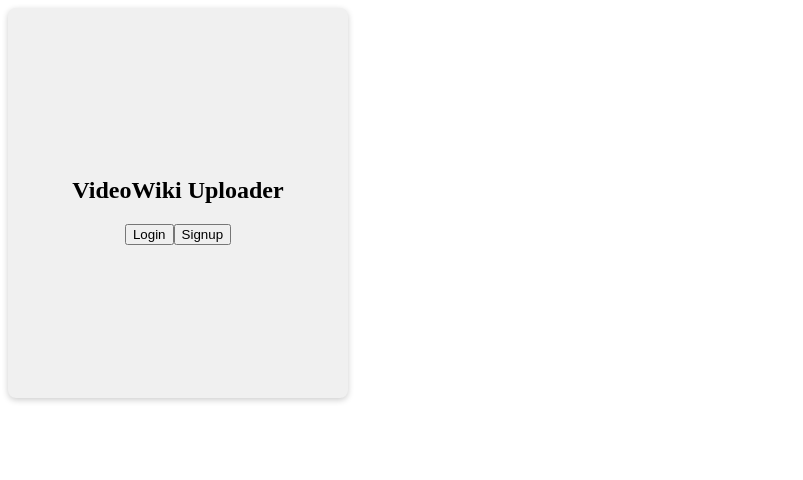
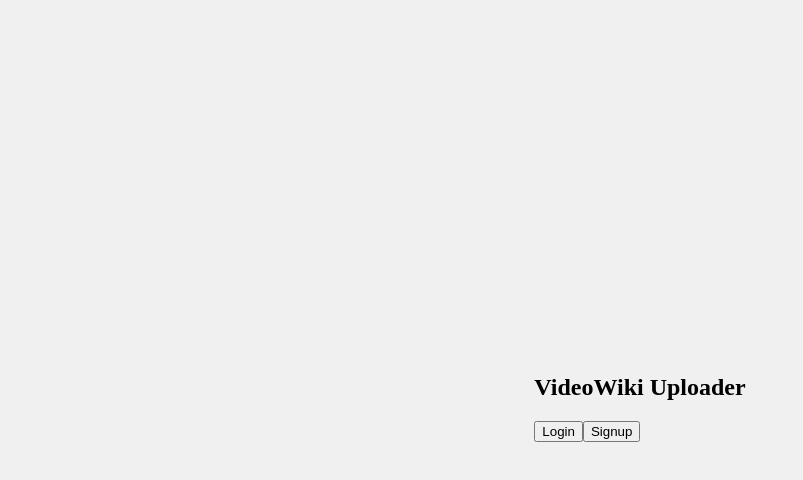
Before and after one commit to VideoWiki/videowiki-uploader, a Svelte app: page / in a window 1280 px wide. Shown: the top 480 px of the page, without its empty margins (0-803 px from the left). Built offline with nearby package versions, Linux system fonts and the light colour scheme.

Commit message:
updated utils

```diff
--- a/src/Popup.css
+++ b/src/Popup.css
@@ -1,31 +1,41 @@
 /* src/popup.css */
-.popup {
-    width: 300px;
-    height: 350px;
+body {
+    margin: 0;
+    padding: 0;
     display: flex;
-    flex-direction: column;
     align-items: center;
     justify-content: center;
+    height: 100vh;
     background-color: #f0f0f0;
+  }
+
+  .container {
+    width: 400px;
+    max-width: 90%;
+    background-color: #fff;
     border-radius: 8px;
     box-shadow: 0px 2px 6px rgba(0, 0, 0, 0.2);
     padding: 20px;
+    box-sizing: border-box;
   }
 
   .title {
     font-size: 24px;
     font-weight: bold;
     margin-bottom: 20px;
+    text-align: center;
   }
 
   .button {
     margin-top: 10px;
-    padding: 10px 20px;
+    padding: 12px 24px;
     background-color: #4caf50;
     color: white;
     border: none;
     border-radius: 4px;
     cursor: pointer;
+    width: 100%;
+    font-size: 16px;
   }
 
   .button:hover {
```
Also changed, not shown: src/utils.js (+5 -5 lines), 1 other file (tests, documents, lock files or other folders). Lines whose indentation alone changed are shown as unchanged.
